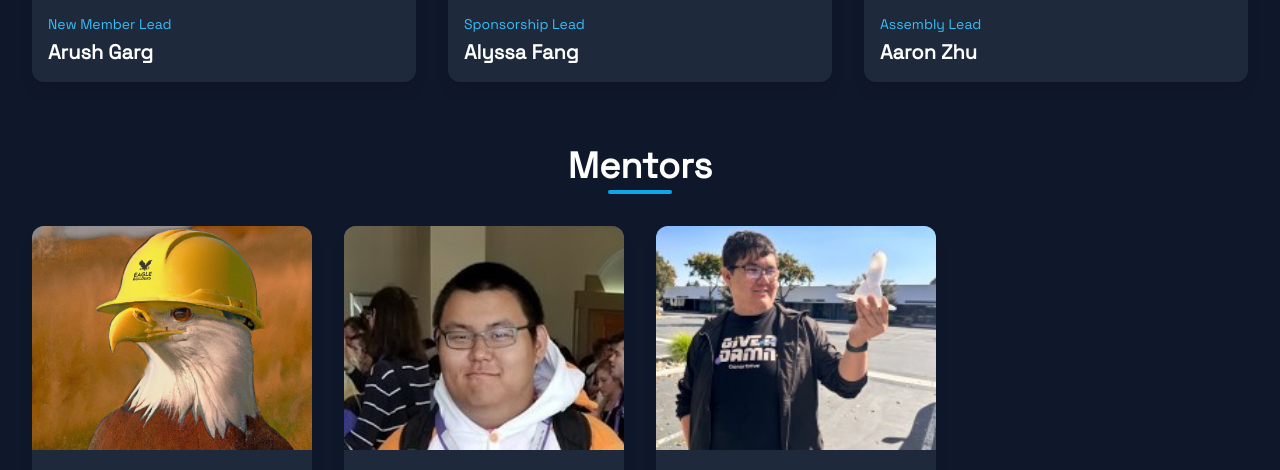
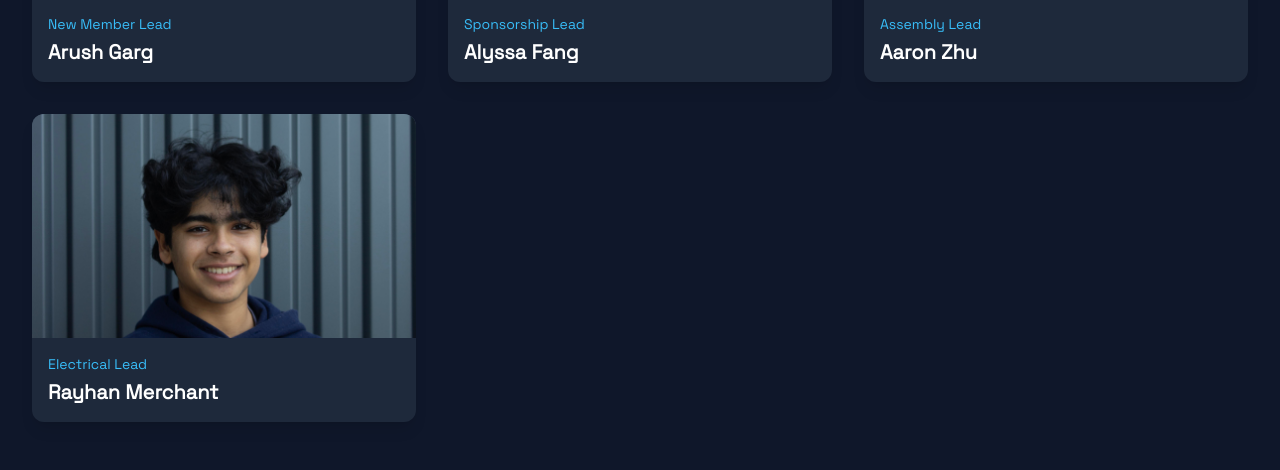
Before and after one commit to Eaglestrike/team114.org, a Next.js app: page /about in a window 1280 px wide. Shown: the part 4947-5417 px from the top of the page. Built offline with nearby package versions, Linux system fonts and the light colour scheme.

Commit message:
added rayhan

```diff
--- a/app/data/leads.ts
+++ b/app/data/leads.ts
@@ -19,6 +19,7 @@ const leads = [
 	{ image: '/team_pics/leads/Arush copy.jpg', role: 'New Member Lead', name: 'Arush Garg' },
 	{ image: '/team_pics/leads/Alyssa.jpg', role: 'Sponsorship Lead', name: 'Alyssa Fang' },
 	{ image: '/team_pics/leads/Aaron.jpg', role: 'Assembly Lead', name: 'Aaron Zhu' },
+	{ image: '/team_pics/leads/Rayhan.jpg', role: 'Electrical Lead', name: 'Rayhan Merchant' },
 ];
 
 const mentors = [
```
